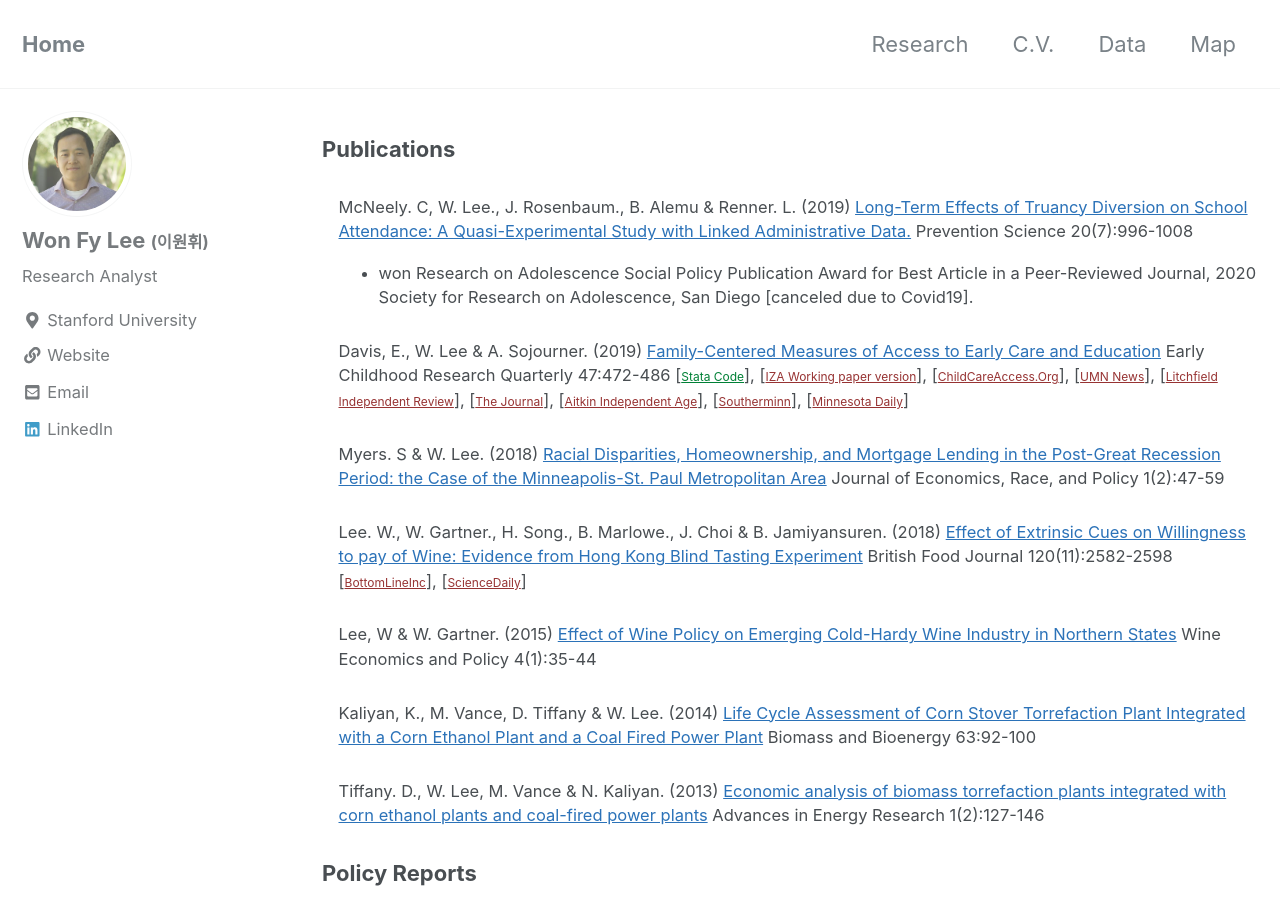
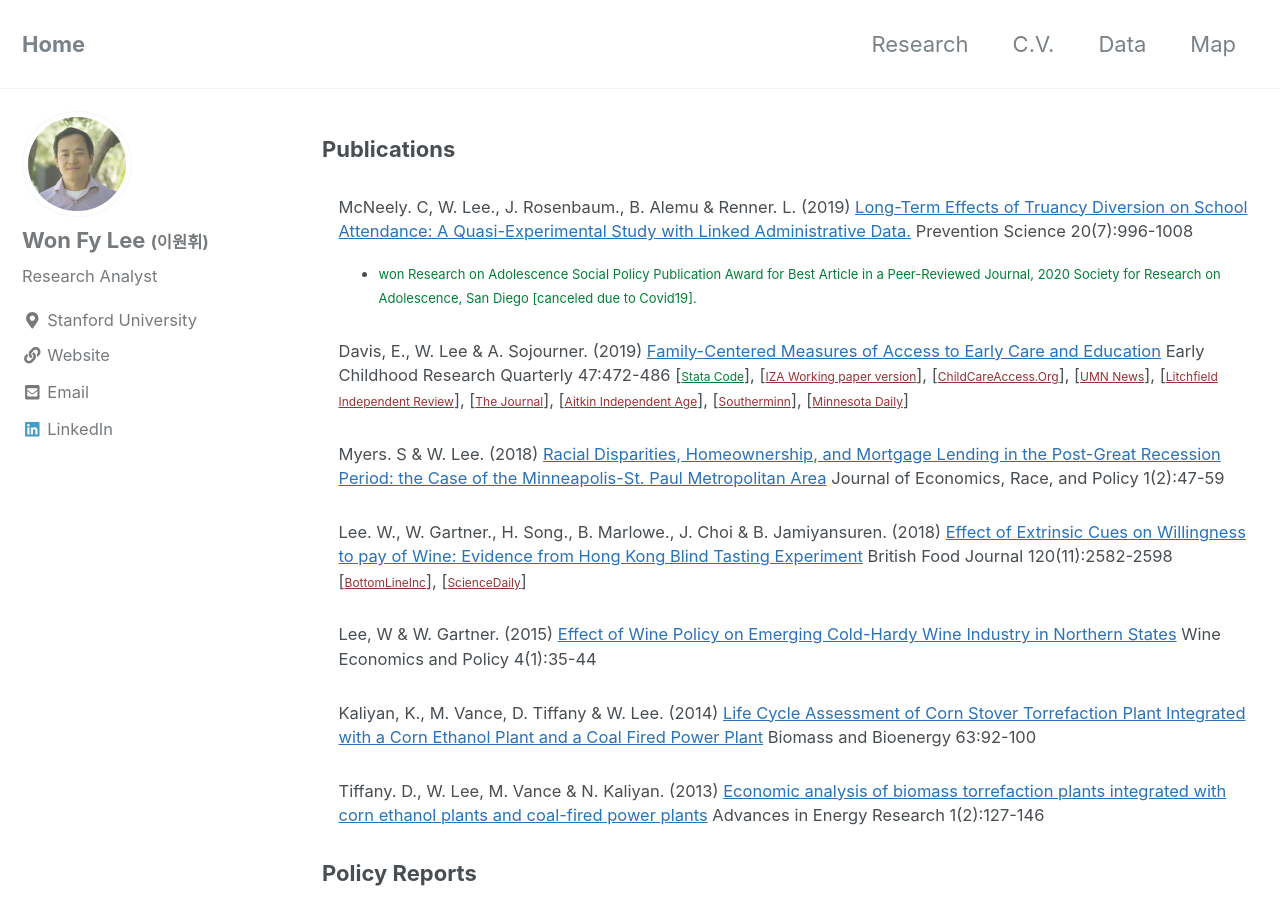
Before and after one commit to leex5089/leex5089.github.io, a Jekyll site: the page built from _pages/Research.md, in a window 1280 px wide and 900 px high. Built offline with Jekyll 4.4.1, drawn with Linux system fonts in a browser that asks for light colours; nearby versions of some CDN libraries.

Commit message:
new files

```diff
--- a/_pages/Research.md
+++ b/_pages/Research.md
@@ -13,7 +13,7 @@ header:
   <p>
   <dd>McNeely. C, W. Lee., J. Rosenbaum., B. Alemu & Renner. L. (2019) <a href="https://link.springer.com/article/10.1007/s11121-019-01027-z" target="_blank" style="color:#2B72B8">Long-Term Effects of Truancy Diversion on School Attendance: A Quasi-Experimental Study with Linked Administrative Data.</a> Prevention Science 20(7):996-1008
   <ul>
-  <li>won Research on Adolescence Social Policy Publication Award for Best Article in a Peer-Reviewed Journal, 2020 Society for Research on Adolescence, San Diego [canceled due to Covid19].</li>
+  <li><a style="font-size:13px; color:#008036"> won Research on Adolescence Social Policy Publication Award for Best Article in a Peer-Reviewed Journal, 2020 Society for Research on Adolescence, San Diego [canceled due to Covid19].</a></li>
 </ul>
 </dd>
 
```
